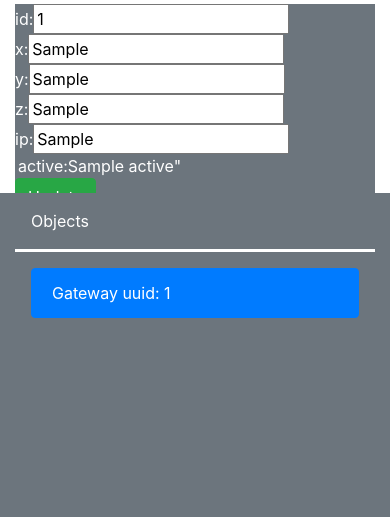
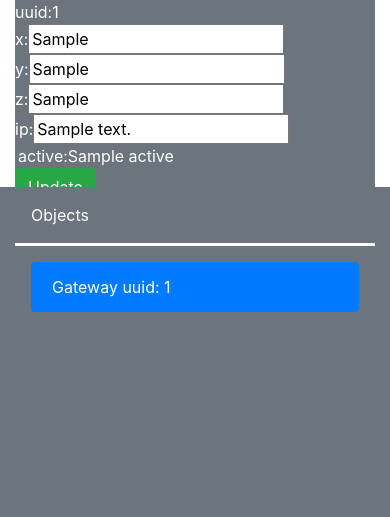
Before and after one commit to Alvarsson/WideFind, a Flask app: template app/templates/testfil.html in a window 390 px wide, after a click that opens the changed part; the page is wider, and only the part inside the window is pictured. Shown: the part 1535-2052 px from the top of that part. After the commit the page ends 1847 px from the top of that part, so only its background shows below. Run offline with Flask 2, Linux system fonts and the light colour scheme; the template is opened without the code that fills it: most values are stand-ins (such as "Sample title", 1, 10 or a date in 2020); data that the repository does not hold is empty; parts of the project's set-up code (start-up, migrations or seed data) failed here and were passed over; some libraries are stand-ins or nearby versions.

Commit message:
allt fungerar <3

```diff
--- a/app/templates/test_template.html
+++ b/app/templates/test_template.html
@@ -23,9 +23,6 @@
             height: 60%;
         }
         #whatever {
-            overflow-y: scroll;
-        }
-        #list-tab {
             overflow-y: scroll;
         }
 
@@ -129,12 +126,12 @@
                     <div class="tab-content" id="nav-content">
                         {% for gateway in configured_gateways %}
                             <div class="tab-pane fade" id="list-id" role="tabpanel" aria-labelledby="list-id-list">
-                                id:<input type="text" id="inputId" value="{{ gateway.uuid }}"><br>
+                                uuid:<a id="inputId">{{ gateway.uuid }}</a><br>
                                 x:<input type="text" id="inputX" value="{{ gateway.x }}"><br>
                                 y:<input type="text" id="inputY" value="{{ gateway.y }}"><br>
                                 z:<input type="text" id="inputZ" value="{{ gateway.z }}"><br>
-                                ip:<input type="text" id="inputIp" value="{{ gateway.ip_adress }}"><br>
-                                <p> active:{{ gateway.active }}" </p>
+                                ip:<input type="text" id="inputIp" value="{{ gateway.ip_address }}"><br>
+                                <p> active:{{ gateway.active }} </p>
                                 <button type="button" value="submit" class="btn btn-success" onclick="UpdateInfo()">Update</button>
                             </div>
                         {% endfor %}
@@ -143,11 +140,11 @@
 
             </div>
 
-            <div class="col-md-2 bg-secondary h-100">
+            <div class="col-md-2 bg-secondary h-100" id="whatever">
                 <div class="col p-3 text-white" style="border-bottom: solid; border-color: white">
                     Objects
                 </div>
-                <div class="col p-3 text-white" id="whatever">
+                <div class="col p-3 text-white">
                     <div class="list-group" id="list-tab" role="tablist" >
                         {% for gateway in configured_gateways %}
                             <a class="list-group-item list-group-item-action" id="list-id-list" data-toggle="list" href="#list-id" role="tab" aria-controls="id"> Gateway uuid: {{ gateway.uuid }} </a>
@@ -220,22 +217,27 @@
 
         function UpdateInfo(){
             // Hämtar info från det man skriver in i textrutorna, i början läggs det värdet som redan stod in i textrutan.
-            var id = document.getElementById("inputId").value,
+            var id = document.getElementById("inputId").innerHTML,
                 x = document.getElementById("inputX").value,
                 y = document.getElementById("inputY").value,
                 z = document.getElementById("inputZ").value,
-                ip = document.getElementById("inputIp").value,
-                comment = "abcd";
+                ip = document.getElementById("inputIp").value;
             console.log(id,x,y,z,ip);
 
-            $.ajax({
-                type: "POST",
-                url: "~/app/main/functions.py",
-                data: { param: text}
-            }).done(function( o ) {
-                update_gateway(id,x,y,z,ip,comment);
-                console.log("Shouldve called update_gateway() in function.py with updated info now")
-            });
+            http = new XMLHttpRequest();
+            const query = {
+                query: `mutation{
+                UpdateGateway(uuid: "`+ id +`", x: `+ x +`, y: `+ y +`, z: `+ z +`, ip_address: "`+ ip +`"){
+                        uuid
+                    }
+                }`
+            }
+            SendQuery(http, query)
+
+            http.onload = function() {
+                console.log(http.response)
+            }
+            //location.reload();
         }
     </script>
     <!-- Optional JavaScript -->
```
Also changed, not shown: app/main/functions.py (+11 -11 lines), Backend/api/package-lock.json.
